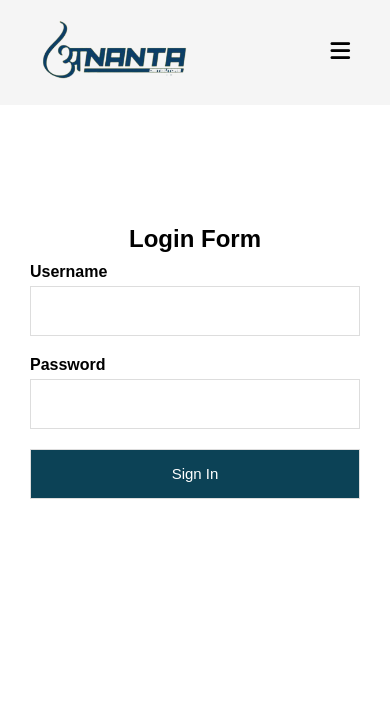
After one commit to rksharma7071/Ananta-Distributors, a Django app: page /signin/ in a window 390 px wide. The commit adds this page. Shown: the top 704 px of the page. Run offline with Django 4.2, Linux system fonts and the light colour scheme.

Commit message:
update 0.4

```diff
--- a/shop/urls.py
+++ b/shop/urls.py
@@ -11,4 +11,7 @@ urlpatterns = [
     path('about_us/', view_about_us, name="about_us"),
     path('blog/', view_blog, name="blog"),
     path('contact_us/', view_contact_us, name="contact_us"),
+    path('signin/', view_signin, name="signin"),
+    path('dashboard/', view_dashboard, name="dashboard"),
+    path('logout/', view_logout, name="logout"),
 ]
--- a/shop/views.py
+++ b/shop/views.py
@@ -1,6 +1,7 @@
-from django.shortcuts import render
+from django.shortcuts import render, redirect
 from .models import *
-
+from django.contrib.auth.models import User
+from django.contrib.auth import authenticate, login, logout
 
 
 def view_home(request):
@@ -10,6 +11,7 @@ def view_home(request):
 def view_products(request):
     products = Product.objects.all()
     return render(request, 'products.html', locals())
+
 
 def view_add_product(request):
     products = Product.objects.all()
@@ -34,3 +36,25 @@ def view_blog(request):
 
 def view_contact_us(request):
     return render(request, 'contact_us.html', locals())
+
+
+def view_signin(request):
+    if request.method == "POST":
+        username = request.POST.get('username')
+        password = request.POST.get('password')
+
+        user = authenticate(username = username , password=password)
+        if user:
+            login(request, user)
+            return redirect('dashboard')
+        else:
+            pass
+    return render(request, "signin.html",locals())
+
+
+def view_dashboard(request):
+    return render(request, 'dashboard.html', locals())
+
+def view_logout(request):
+    logout(request)
+    return redirect('home')
--- a/static/css/style.css
+++ b/static/css/style.css
@@ -1,8 +1,8 @@
 @import url("https://fonts.googleapis.com/css2?family=Open+Sans:ital,wght@0,300;0,400;0,500;0,600;0,700;0,800;1,300;1,400;1,500;1,600;1,700;1,800&display=swap");
 
 :root {
-    --main: #4285F4;
-    --dark: #282C35;
+    --main: #0c4256;
+    --dark: #126483;
     --light1: #ffffff;
     --light2: #f5f5f5;
     --full-width:100%;
@@ -29,10 +29,16 @@ header {
     text-align: center;
     background-color: var(--light2);
 }
+.logo{
+    width:150px;
+}
 
 .logo a {
     font-size: 1.4em;
     font-weight: bold;
+}
+.logo a img{
+    width: 100%;
 }
 
 .nav {
@@ -50,7 +56,7 @@ header {
 .nav-link a:hover {
     display: block;
     color: var(--light1);
-    border-radius: 7px;
+    /* border-radius: 7px; */
     background-color: var(--main);
 
 }
@@ -58,7 +64,8 @@ header {
     padding: 10px;
 }
 .collection-container{
-    width: 1200px;
+    width: 100%;
+    max-width: 1200px;
     margin: auto;
     padding: 30px 0;
 }
@@ -75,7 +82,10 @@ header {
 .custom-container{
     display: grid;
     grid-template-columns: auto auto auto;
+    grid-template-rows: 300px 300px;
+    align-content: center;
     width: 100%;
+    height: auto;
     max-width: 1200px;
     gap: 10px;
     margin: 20px auto;
@@ -89,8 +99,9 @@ header {
 .cus-box1{
     grid-column: 1/ span 2;
     grid-row: 1/ span 2;
-    height: 600px;
+    /* height: 600px; */
 }
+
 
 
 .image-slider {
@@ -140,28 +151,6 @@ header {
     display: none;
     font-size: 1.4em;
 }
-@media screen and (max-width:768px){
-    .menu{
-        display: block;
-    }
-    .nav {
-        position: absolute;
-        top: 80px;
-        width: 87%;
-        background-color: var(--light2);
-        text-align: left;
-        flex-direction: column;
-        list-style-type: none;
-        z-index: 1;
-        display: none;
-    }
-
-    .nav .nav-link a {
-        padding: 10px 20px;
-        display: block;
-        /* border: 2px solid black; */
-    }
-}
 
 .border{
     border: 2px solid black;
@@ -187,7 +176,162 @@ header {
 table, tr, td, th
 {
     width: 100%;
-    border: 1px solid black;
     table-layout: fixed;
     border-collapse: collapse;
 }
+
+.our-collection{
+    width: 100%;
+    max-width: 1200px;
+    margin: auto;
+    padding: 30px 0;
+}
+.our-collection h2{
+    text-align: center;
+    padding-bottom: 15px;
+}
+.collection-list{
+    display: grid;
+    grid-template-columns: auto auto auto  auto;
+    grid-template-rows: auto auto;
+    grid-gap: 15px;
+}
+.collection-box{
+    position: relative;
+    text-align: center;
+}
+.collection-box img{
+    width: 100%;
+}
+.collection-text-box{
+    position: absolute;
+    top: 50%;
+    left: 50%;
+    transform: translate(-50%, -50%);
+}
+
+.signin-container{
+    display: flex;
+    justify-content: center;
+    align-items: center;
+    height: 600px;
+}
+.signin-container h2{
+    text-align: center;
+    padding-bottom: 10px;
+}
+.signin-container form{
+    padding: 20px 30px;
+    width: 100%;
+    max-width: 500px;
+    min-height: 400px;
+    /* border-radius: 10px; */
+}
+.signin-user label,
+.signin-pass label{
+    font-weight: bold;
+}
+.signin-pass input,
+.signin-user input,
+.signin-btn input{
+    width: 100%;
+    height: 50px;
+    outline: none;
+    border: 1px solid #dddddd;
+    margin:5px 0 20px 0;
+    background: transparent;
+    font-size: 15px;
+    padding: 10px;
+}
+.signin-btn input{
+    background-color: var(--main);
+    color: var(--light1);
+    margin:0;
+}
+.signin-btn input:hover{
+    background-color: var(--dark);
+    color: var(--light1);
+    margin:0;
+}
+
+
+@media screen and (max-width:1028px){
+    .menu-icons{
+        display: none;
+    }
+}
+
+@media screen and (max-width:768px){
+    .menu{
+        display: block;
+    }
+
+    .nav {
+        position: absolute;
+        top: 105px;
+        width: 87%;
+        background-color: var(--light2);
+        text-align: left;
+        flex-direction: column;
+        list-style-type: none;
+        z-index: 1;
+        display: none;
+    }
+
+    .nav .nav-link a {
+        padding: 10px 20px;
+        display: block;
+        margin: 10px;
+        /* border: 2px solid black; */
+    }
+    .menu-icons{
+        display: none;
+    }
+    .custom-container{
+        display: grid;
+        grid-template-columns: auto;
+        grid-template-rows: auto auto auto;
+        width: 100%;
+        max-width: 1200px;
+        gap: 10px;
+        margin: 0 0 20px 0;
+    }
+
+    .cus-box img{
+        width: 100%;
+        height: 100%;
+        object-fit: cover;
+    }
+
+    .cus-box1{
+        grid-column: 1/ span 1;
+        grid-row: 1/ span 1;
+        height: 100%;
+        width: 100%;
+    }
+
+    .image-with-text{
+        flex-direction: column;
+    }
+
+    .image-text-container{
+        width: 100%;
+    }
+
+    .text-container{
+        width: 100%;
+    }
+    .collection-list{
+        grid-template-columns: auto auto;
+        grid-template-rows: auto auto auto auto;
+        grid-gap: 15px;
+    }
+
+}
+
+@media screen and (max-width:576px){
+    .collection-list{
+        grid-template-columns: auto;
+        grid-template-rows: auto auto auto auto auto auto auto auto;
+    }
+}
--- a/templates/base.html
+++ b/templates/base.html
@@ -20,7 +20,9 @@
 
     <header>
         <div class="logo">
-            <a href="{% url 'home' %}">ANANTA DISTRIBUTORS</a>
+            <a href="{% url 'home' %}">
+                <img src="{% static 'image/logo1.png' %}" alt="Ananta Distributors">
+            </a>
         </div>
         <div class="menu"  onclick="menu_click()"><i class="fa-solid fa-bars"></i></div>
         <ul class="nav" id="nav">
@@ -34,7 +36,7 @@
         </ul>
         <div class="menu-icons">
             <a href="#"><i class="fa-solid fa-magnifying-glass"></i></a>
-            <a href="#"><i class="fa-regular fa-user"></i></a>
+            <a href="{% url 'signin' %}"><i class="fa-regular fa-user"></i></a>
             <a href="#"><i class="fa-solid fa-bag-shopping"></i></a>
         </div>
     </header>
--- /dev/null
+++ b/templates/signin.html
@@ -0,0 +1,24 @@
+{% extends "base.html" %}
+{% load static %}
+
+{% block main %}
+
+<div class='signin-container'>
+    <form method="post">
+        {% csrf_token %}
+        <h2>Login Form</h2>
+        <div class="signin-user">
+            <label for="username">Username</label>
+            <input type="text" name="username" id="username" >
+        </div>
+        <div class="signin-pass">
+            <label for="password">Password</label>
+            <input type="password" name="password" id="password" >
+        </div>
+        <div class="signin-btn">
+            <input type="submit" value="Sign In">
+        </div>
+    </form>
+</div>
+
+{% endblock main %}
```
Also changed, not shown: templates/dashboard.html (added, +7 -0 lines), templates/home.html (+70 -4 lines), db.sqlite3, static/image/all-in-one.jpg (added), static/image/color code.png (added), static/image/logo.png (added), static/image/logo1.png (added).
